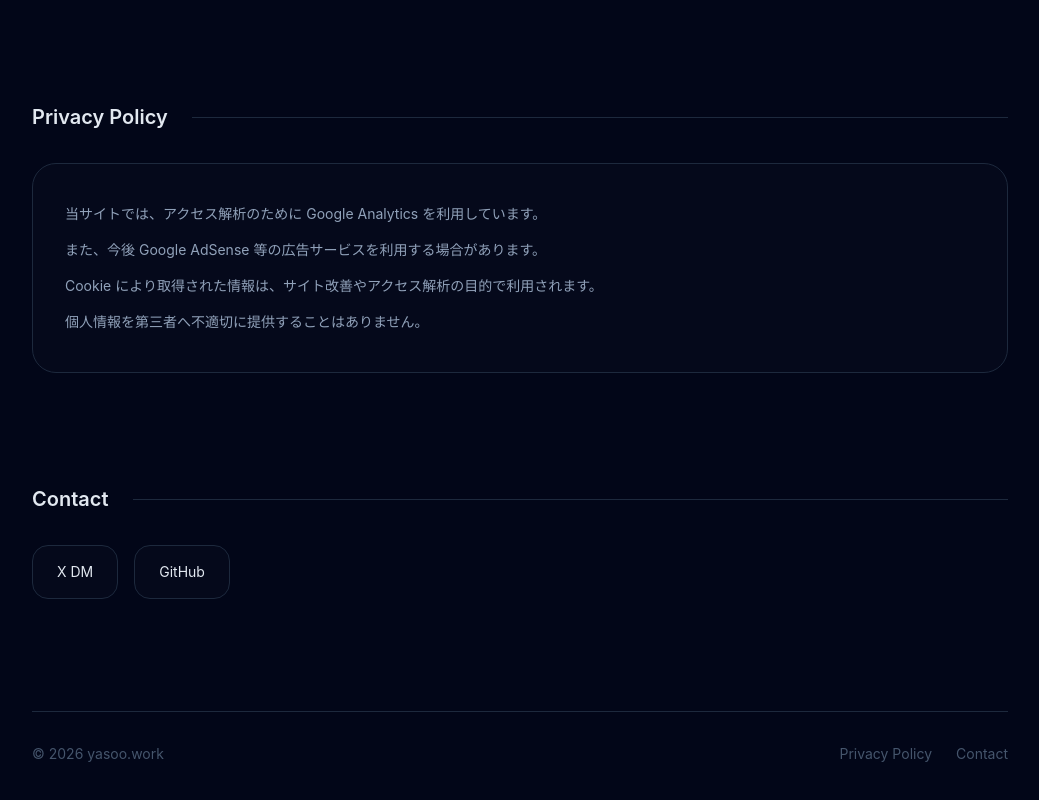
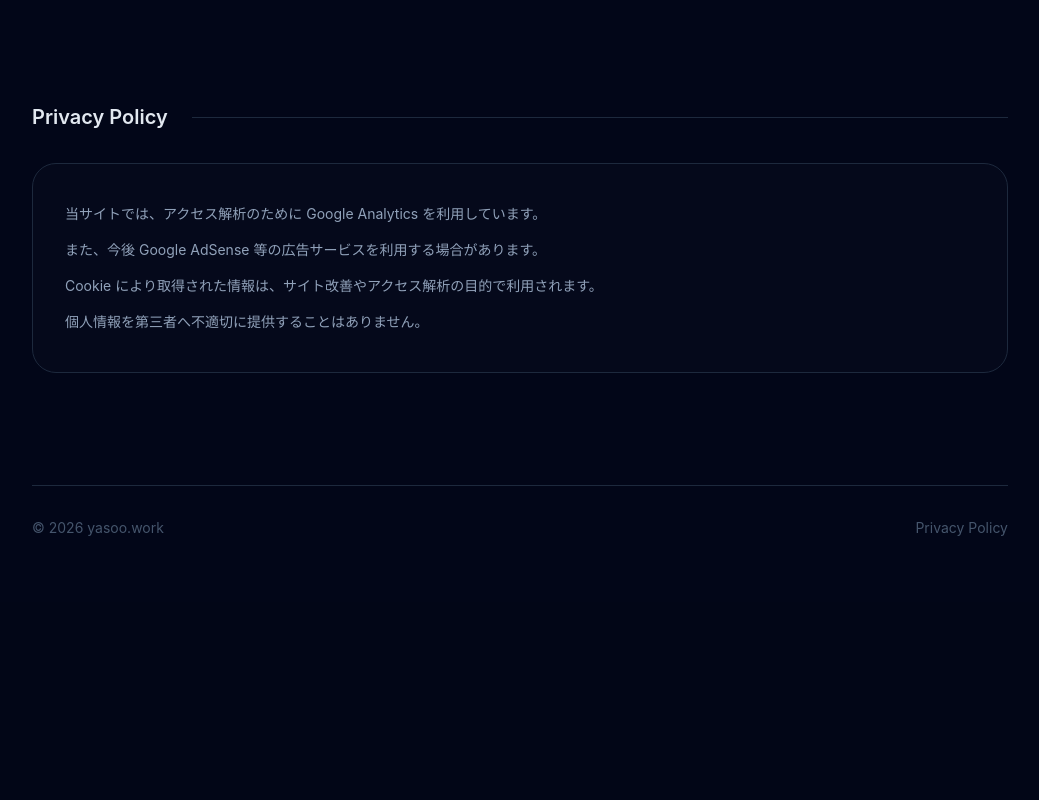
Before and after one commit to yasoowork/yasoo-work-site, a React (Vite) app: page / in a window 1280 px wide. Shown: the part 1111-1911 px from the top of the page, without its empty margins (120-1159 px from the left). After the commit the page ends 1713 px from the top, so only its background shows below. Built offline with nearby package versions, Linux system fonts and the light colour scheme.

Commit message:
Modify Site

```diff
--- a/src/App.tsx
+++ b/src/App.tsx
@@ -109,30 +109,6 @@ function App() {
           </div>
         </section>
 
-        <section id="contact" className="mb-28">
-          <SectionTitle title="Contact" />
-
-          <div className="flex flex-wrap gap-4">
-            <a
-              href="https://x.com/yasoo_fire"
-              target="_blank"
-              rel="noreferrer"
-              className="rounded-2xl border border-slate-800 bg-slate-900/20 px-6 py-4 text-sm transition hover:border-cyan-500 hover:text-cyan-400"
-            >
-              X DM
-            </a>
-
-            <a
-              href="https://github.com/yasoowork"
-              target="_blank"
-              rel="noreferrer"
-              className="rounded-2xl border border-slate-800 bg-slate-900/20 px-6 py-4 text-sm transition hover:border-cyan-500 hover:text-cyan-400"
-            >
-              GitHub
-            </a>
-          </div>
-        </section>
-
         <footer className="border-t border-slate-800 pt-8 text-sm text-slate-600">
           <div className="flex flex-col gap-4 md:flex-row md:items-center md:justify-between">
             <p>© 2026 yasoo.work</p>
@@ -143,13 +119,6 @@ function App() {
                 className="transition hover:text-slate-300"
               >
                 Privacy Policy
-              </a>
-
-              <a
-                href="#contact"
-                className="transition hover:text-slate-300"
-              >
-                Contact
               </a>
             </div>
           </div>
```
